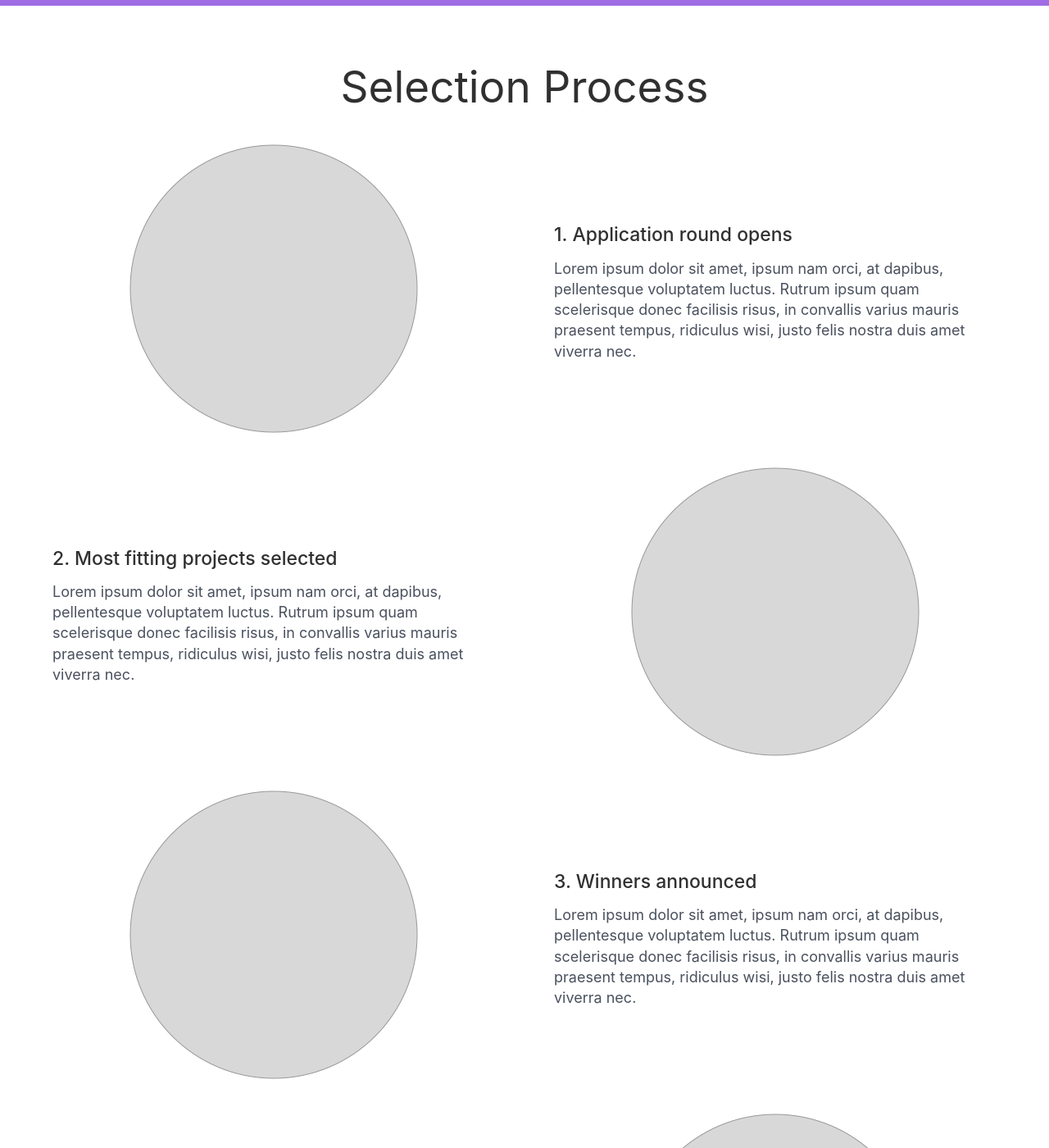
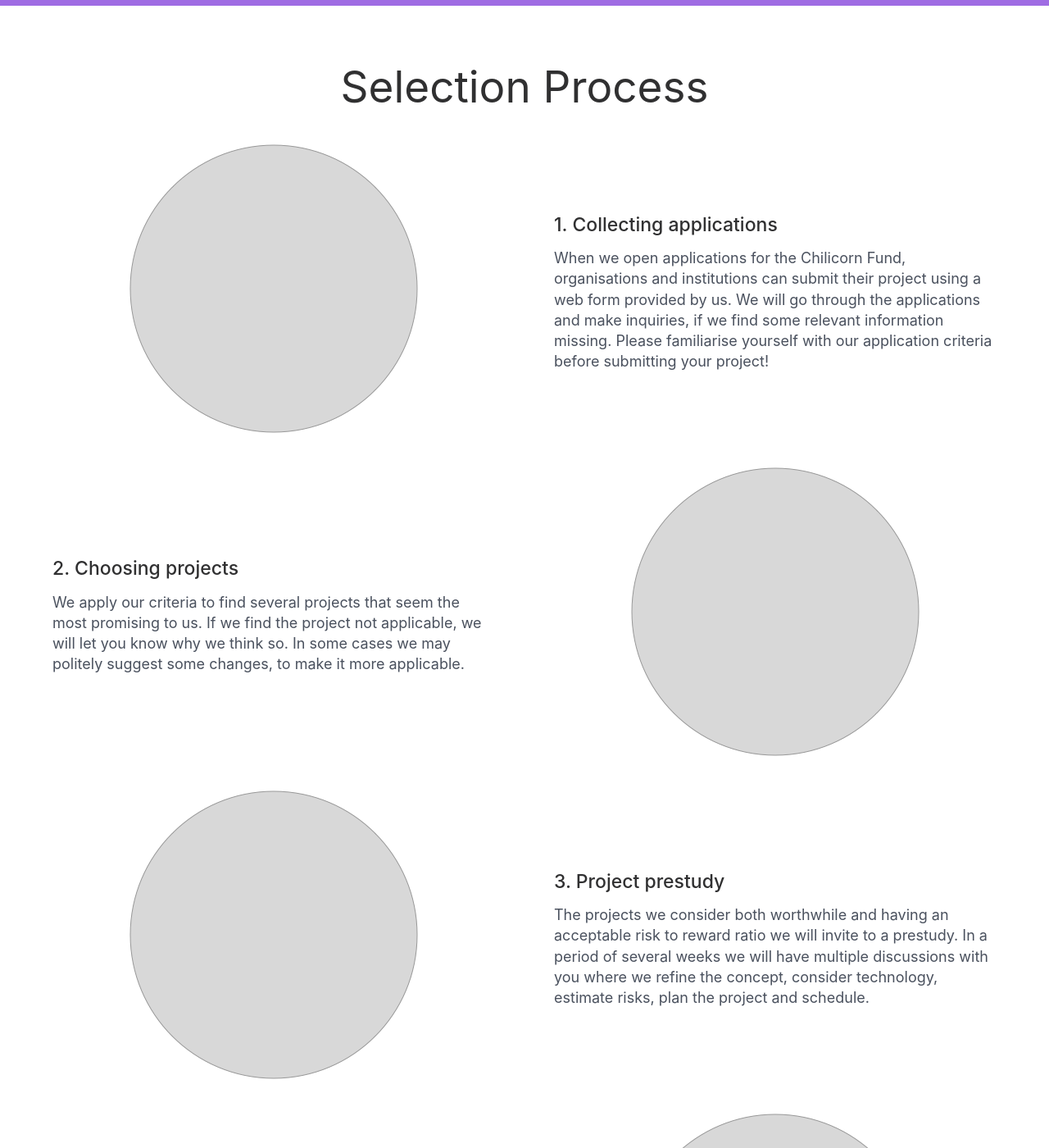
Before and after one commit to futurice/spiceprogram, a Jekyll site: the page built from chilicorn-fund/index.html, in a window 1280 px wide and 1400 px high, scrolled down 3297 px. Shown: the whole window at 82% size. Built offline with Jekyll 4.4.1, drawn with Linux system fonts in a browser that asks for light colours; nearby versions of some CDN libraries; some of the changed text lies outside the part shown.

Commit message:
Update index.html
Selection process content added

```diff
--- a/chilicorn-fund/index.html
+++ b/chilicorn-fund/index.html
@@ -166,8 +166,8 @@ custom_js:
         <img src="{{ site.baseurl }}/assets/img/step1.png" alt="">
       </div>
       <div class="step__content">
-        <h3>1. Application round opens</h3>
-        <p>Lorem ipsum dolor sit amet, ipsum nam orci, at dapibus, pellentesque voluptatem luctus. Rutrum ipsum quam scelerisque donec facilisis risus, in convallis varius mauris praesent tempus, ridiculus wisi, justo felis nostra duis amet viverra nec.</p>
+        <h3>1. Collecting applications</h3>
+        <p>When we open applications for the Chilicorn Fund, organisations and institutions can submit their project using a web form provided by us. We will go through the applications and make inquiries, if we find some relevant information missing. Please familiarise yourself with our application criteria before submitting your project!</p>
       </div>
     </div>
     <div class="step">
@@ -175,8 +175,8 @@ custom_js:
         <img src="{{ site.baseurl }}/assets/img/step2.png" alt="">
       </div>
       <div class="step__content">
-        <h3>2. Most fitting projects selected</h3>
-        <p>Lorem ipsum dolor sit amet, ipsum nam orci, at dapibus, pellentesque voluptatem luctus. Rutrum ipsum quam scelerisque donec facilisis risus, in convallis varius mauris praesent tempus, ridiculus wisi, justo felis nostra duis amet viverra nec.</p>
+        <h3>2. Choosing projects</h3>
+        <p>We apply our criteria to find several projects that seem the most promising to us. If we find the project not applicable, we will let you know why we think so. In some cases we may politely suggest some changes, to make it more applicable.</p>
       </div>
     </div>
     <div class="step">
@@ -184,8 +184,8 @@ custom_js:
         <img src="{{ site.baseurl }}/assets/img/step3.png" alt="">
       </div>
       <div class="step__content">
-        <h3>3. Winners announced</h3>
-        <p>Lorem ipsum dolor sit amet, ipsum nam orci, at dapibus, pellentesque voluptatem luctus. Rutrum ipsum quam scelerisque donec facilisis risus, in convallis varius mauris praesent tempus, ridiculus wisi, justo felis nostra duis amet viverra nec.</p>
+        <h3>3. Project prestudy</h3>
+        <p>The projects we consider both worthwhile and having an acceptable risk to reward ratio we will invite to a prestudy. In a period of several weeks we will have multiple discussions with you where we refine the concept, consider technology, estimate risks, plan the project and schedule.</p>
       </div>
     </div>
     <div class="step">
@@ -193,8 +193,8 @@ custom_js:
         <img src="{{ site.baseurl }}/assets/img/step4.png" alt="">
       </div>
       <div class="step__content">
-        <h3>4. Execution</h3>
-        <p>Lorem ipsum dolor sit amet, ipsum nam orci, at dapibus, pellentesque voluptatem luctus. Rutrum ipsum quam scelerisque donec facilisis risus, in convallis varius mauris praesent tempus, ridiculus wisi, justo felis nostra duis amet viverra nec.</p>
+        <h3>4. Project execution</h3>
+        <p>For the projects that pass the prestudy phase with mutual acceptance by all the relevant parties, on we go with the design and implementation!</p>
       </div>
     </div>
   </div>
```
